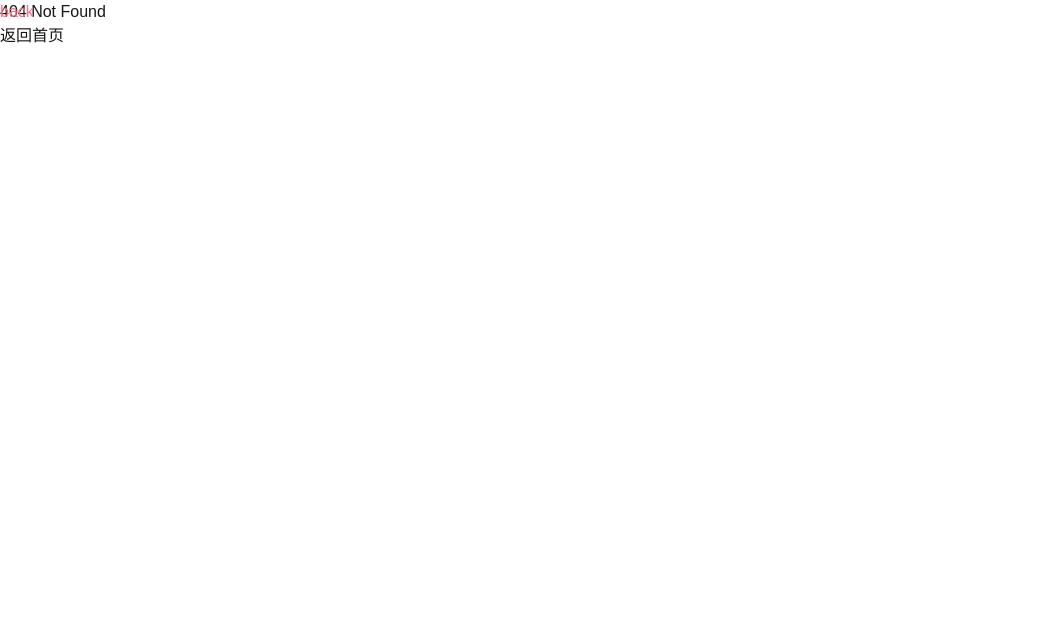
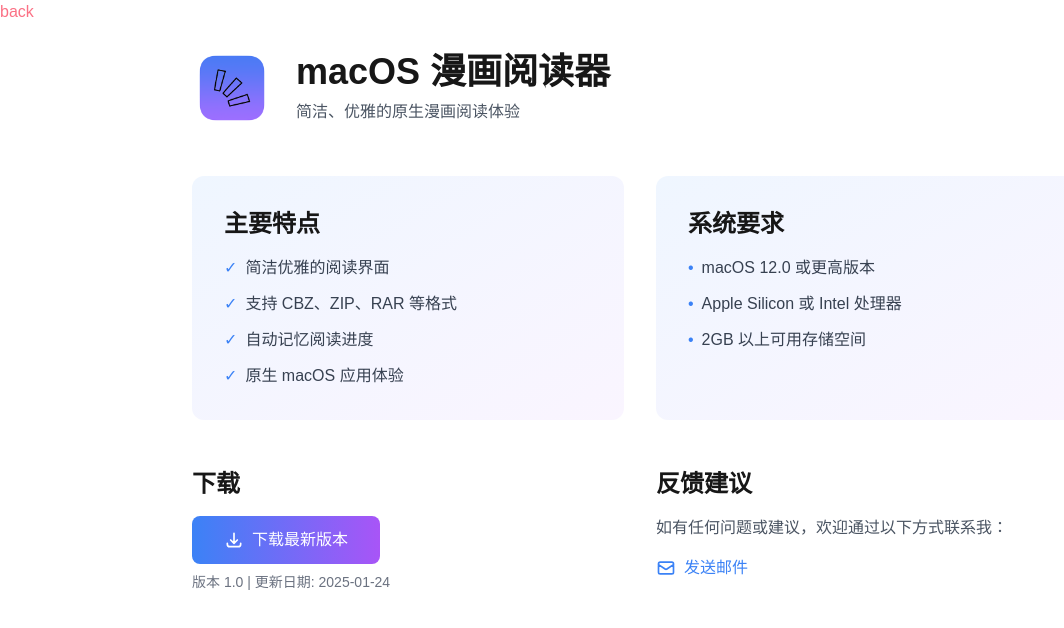
Before and after one commit to GrayFrost/zzhwhd, a Next.js app: page /project/manga in a window 1280 px wide. Before the commit this address had no page. Shown: the top 628 px of the page, without its empty margins (0-1064 px from the left). Built offline with nearby package versions, Linux system fonts and the light colour scheme.

Commit message:
漫画阅读器页面

```diff
--- a/app/blog/layout.tsx
+++ b/app/blog/layout.tsx
@@ -12,7 +12,9 @@
       <div className="h-[174px] bg-[#f9fafb]">banner</div>
       <div className="sticky top-0 bg-[#f9fafb] z-50 p-2">
         <div className="max-w-5xl flex flex-wrap items-center justify-between mx-auto p-2 sm:p-0">
-          <h1 className="space-x-2">博客</h1>
+          <h1 className="space-x-2 font-bold">
+            <Link href="/blog">Garlic Garlic</Link>
+          </h1>
           <nav className="hidden w-full md:block md:w-auto px-4 z-40">
             <ul className="flex flex-col font-bold mt-4 rounded-lg bg-gray-50 md:space-x-8 rtl:space-x-reverse md:flex-row md:mt-0 md:border-0 md:bg-transparent dark:bg-gray-800 md:dark:bg-transparent dark:border-gray-700">
               <Link href="/blog/archives" className={linkClass}>
--- /dev/null
+++ b/app/project/manga/page.tsx
@@ -0,0 +1,130 @@
+import Image from "next/image";
+import Link from "next/link";
+export default function MangaReader() {
+  return (
+    <main className="container mx-auto px-4 py-12">
+      <div className="max-w-4xl mx-auto">
+        <div className="flex items-center gap-6 mb-12">
+          <Image
+            width={80}
+            height={80}
+            src="/manga-icon.png"
+            alt="漫画阅读器图标"
+            className="w-20 h-20 object-cover"
+          />
+          <div>
+            <h1 className="text-4xl font-bold dark:text-white">
+              macOS 漫画阅读器
+            </h1>
+            <p className="text-gray-600 dark:text-gray-300 mt-2">
+              简洁、优雅的原生漫画阅读体验
+            </p>
+          </div>
+        </div>
+
+        <div className="grid md:grid-cols-2 gap-8 mb-12">
+          <div className="bg-gradient-to-br from-blue-50 to-purple-50 dark:from-blue-950 dark:to-purple-950 rounded-xl p-8">
+            <h2 className="text-2xl font-semibold mb-4 dark:text-white">
+              主要特点
+            </h2>
+            <ul className="space-y-3 text-gray-700 dark:text-gray-300">
+              <li className="flex items-center gap-2">
+                <span className="text-blue-500">✓</span>
+                简洁优雅的阅读界面
+              </li>
+              <li className="flex items-center gap-2">
+                <span className="text-blue-500">✓</span>
+                支持 CBZ、ZIP、RAR 等格式
+              </li>
+              <li className="flex items-center gap-2">
+                <span className="text-blue-500">✓</span>
+                自动记忆阅读进度
+              </li>
+              <li className="flex items-center gap-2">
+                <span className="text-blue-500">✓</span>
+                原生 macOS 应用体验
+              </li>
+            </ul>
+          </div>
+
+          <div className="bg-gradient-to-br from-blue-50 to-purple-50 dark:from-blue-950 dark:to-purple-950 rounded-xl p-8">
+            <h2 className="text-2xl font-semibold mb-4 dark:text-white">
+              系统要求
+            </h2>
+            <ul className="space-y-3 text-gray-700 dark:text-gray-300">
+              <li className="flex items-center gap-2">
+                <span className="text-blue-500">•</span>
+                macOS 12.0 或更高版本
+              </li>
+              <li className="flex items-center gap-2">
+                <span className="text-blue-500">•</span>
+                Apple Silicon 或 Intel 处理器
+              </li>
+              <li className="flex items-center gap-2">
+                <span className="text-blue-500">•</span>
+                2GB 以上可用存储空间
+              </li>
+            </ul>
+          </div>
+        </div>
+
+        <div className="flex flex-col md:flex-row gap-8 items-start">
+          <div className="flex-1">
+            <h2 className="text-2xl font-semibold mb-4 dark:text-white">
+              下载
+            </h2>
+            <Link href="https://apps.apple.com/cn/app/mangaview/id6740051481?mt=12">
+              <button className="bg-gradient-to-r from-blue-500 to-purple-500 text-white px-8 py-3 rounded-lg hover:opacity-90 transition-opacity flex items-center gap-2">
+                <svg
+                  className="w-5 h-5"
+                  fill="none"
+                  stroke="currentColor"
+                  viewBox="0 0 24 24"
+                >
+                  <path
+                    strokeLinecap="round"
+                    strokeLinejoin="round"
+                    strokeWidth={2}
+                    d="M4 16v1a3 3 0 003 3h10a3 3 0 003-3v-1m-4-4l-4 4m0 0l-4-4m4 4V4"
+                  />
+                </svg>
+                下载最新版本
+              </button>
+            </Link>
+            <p className="text-sm text-gray-500 dark:text-gray-400 mt-2">
+              版本 1.0 | 更新日期: 2025-01-24
+            </p>
+          </div>
+
+          <div className="flex-1">
+            <h2 className="text-2xl font-semibold mb-4 dark:text-white">
+              反馈建议
+            </h2>
+            <p className="text-gray-600 dark:text-gray-300 mb-4">
+              如有任何问题或建议，欢迎通过以下方式联系我：
+            </p>
+            <Link
+              href="mailto:garyfrost4321@gmail.com"
+              className="inline-flex items-center gap-2 text-blue-500 hover:text-blue-600"
+            >
+              <svg
+                className="w-5 h-5"
+                fill="none"
+                stroke="currentColor"
+                viewBox="0 0 24 24"
+              >
+                <path
+                  strokeLinecap="round"
+                  strokeLinejoin="round"
+                  strokeWidth={2}
+                  d="M3 8l7.89 5.26a2 2 0 002.22 0L21 8M5 19h14a2 2 0 002-2V7a2 2 0 00-2-2H5a2 2 0 00-2 2v10a2 2 0 002 2z"
+                />
+              </svg>
+              发送邮件
+            </Link>
+          </div>
+        </div>
+      </div>
+    </main>
+  );
+}
--- a/app/project/page.tsx
+++ b/app/project/page.tsx
@@ -1,11 +1,9 @@
+import { Project } from '@/components/project';
 export default function Page() {
   return (
-    <div>
+    <div className="container mx-auto max-w-7xl pt-10 pb-[25px] md:pt-16">
       <h1>项目</h1>
-      <div>
-        <div>mangaview</div>
-        <div>sveaflet</div>
-      </div>
+      <Project />
     </div>
   )
 }
--- /dev/null
+++ b/components/project.tsx
@@ -0,0 +1,67 @@
+"use client";
+
+import Link from "next/link";
+import { Responsive } from "react-grid-layout";
+import { useWindowWidth } from "../hooks/use-window-width";
+
+const layouts = {
+  lg: [
+    { i: "sveaflet", x: 0, y: 0, w: 1, h: 1 },
+    { i: "manga-view", x: 1, y: 0, w: 1, h: 1 },
+  ],
+  md: [
+    { i: "sveaflet", x: 0, y: 0, w: 1, h: 1 },
+    { i: "manga-view", x: 1, y: 0, w: 1, h: 1 },
+  ],
+  sm: [
+    { i: "sveaflet", x: 0, y: 0, w: 1, h: 1 },
+    { i: "manga-view", x: 1, y: 0, w: 1, h: 1 },
+  ],
+  xs: [
+    { i: "sveaflet", x: 0, y: 0, w: 1, h: 1 },
+    { i: "manga-view", x: 0, y: 1, w: 1, h: 1 },
+  ],
+  xxs: [
+    { i: "sveaflet", x: 0, y: 0, w: 1, h: 1 },
+    { i: "manga-view", x: 0, y: 1, w: 1, h: 1 },
+  ],
+};
+
+export function Project() {
+  const width = useWindowWidth();
+
+  if (!width) return null;
+
+  const cardClass =
+    "group bg-white dark:bg-gray-700 border dark:border-knight transition-all duration-300 rounded-[32px] flex flex-col justify-between p-5 overflow-hidden z-[1] hover:shadow-lg dark:bg-gray-800 dark:border-gray-700 dark:hover:bg-gray-700";
+
+  return (
+    <Responsive
+      breakpoints={{ lg: 1200, md: 996, sm: 768, xs: 480, xxs: 0 }}
+      className="layout w-full h-full"
+      cols={{ lg: 4, md: 4, sm: 2, xs: 1, xxs: 1 }}
+      layouts={layouts}
+      isDraggable={false}
+      isResizable={false}
+      width={width}
+      margin={[16, 16]}
+    >
+      <Link
+        key="sveaflet"
+        href="https://sveaflet.vercel.app"
+        className={cardClass}
+      >
+        <h2 className="text-2xl font-semibold mb-2 dark:text-white">
+          Sveaflet
+        </h2>
+        <p className="text-gray-600 dark:text-gray-300">leaflet + svelte</p>
+      </Link>
+      <Link key="manga-view" href="/project/manga" className={cardClass}>
+        <h2 className="text-2xl font-semibold mb-2 dark:text-white">
+          MangaView
+        </h2>
+        <p className="text-gray-600 dark:text-gray-300">图片阅读器</p>
+      </Link>
+    </Responsive>
+  );
+}
```
Also changed, not shown: public/manga-icon.png (added).
